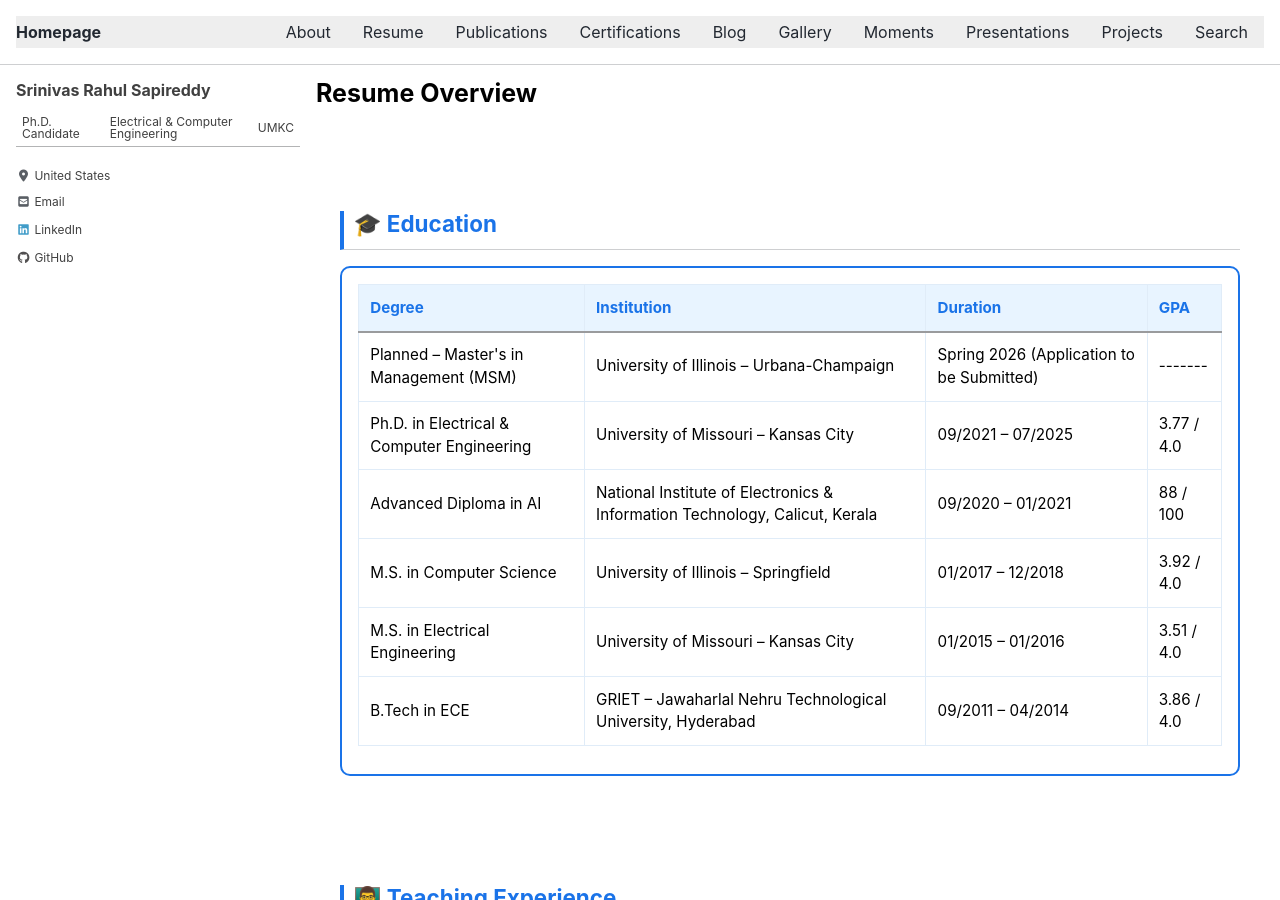
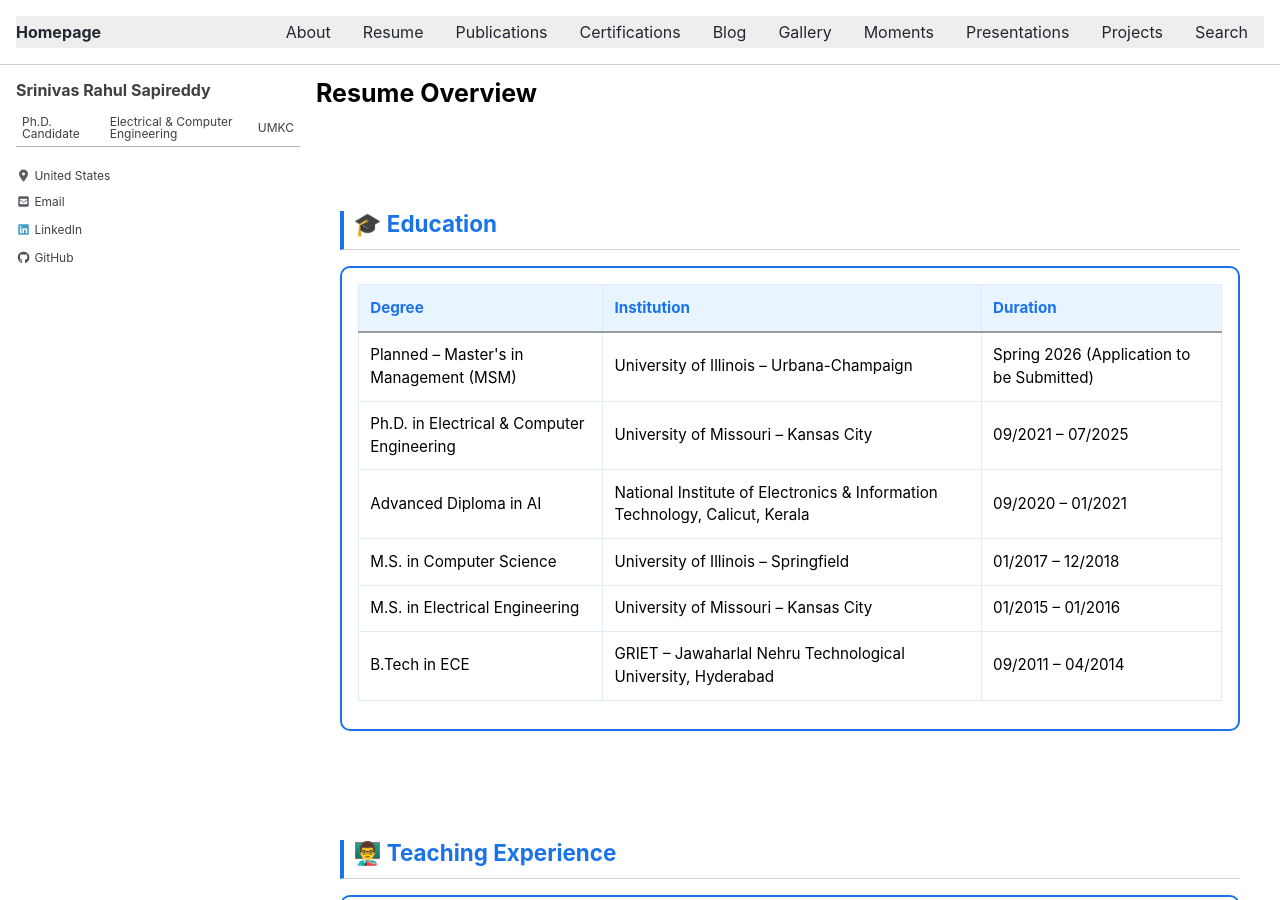
Before and after one commit to srsapireddy/srsapireddy.github.io, a Jekyll site: the page built from _pages/resume.md, in a window 1280 px wide and 900 px high. Built offline with Jekyll 4.4.1, drawn with Linux system fonts in a browser that asks for light colours; cached includes are drawn as plain includes; nearby versions of some CDN libraries.

Commit message:
Update resume.md

```diff
--- a/_pages/resume.md
+++ b/_pages/resume.md
@@ -79,14 +79,14 @@
 <h2>🎓 Education</h2>
 <div class="table-wrapper">
 <table class="resume-table">
-<thead><tr><th>Degree</th><th>Institution</th><th>Duration</th><th>GPA</th></tr></thead>
+<thead><tr><th>Degree</th><th>Institution</th><th>Duration</th></tr></thead>
 <tbody>
-<tr><td>Planned – Master's in Management (MSM)</td><td>University of Illinois – Urbana-Champaign</td><td>Spring 2026 (Application to be Submitted)</td><td>-------</td></tr>
-<tr><td>Ph.D. in Electrical & Computer Engineering</td><td>University of Missouri – Kansas City</td><td>09/2021 – 07/2025</td><td>3.77 / 4.0</td></tr>
-<tr><td>Advanced Diploma in AI</td><td>National Institute of Electronics & Information Technology, Calicut, Kerala</td><td>09/2020 – 01/2021</td><td>88 / 100</td></tr>
-<tr><td>M.S. in Computer Science</td><td>University of Illinois – Springfield</td><td>01/2017 – 12/2018</td><td>3.92 / 4.0</td></tr>
-<tr><td>M.S. in Electrical Engineering</td><td>University of Missouri – Kansas City</td><td>01/2015 – 01/2016</td><td>3.51 / 4.0</td></tr>
-<tr><td>B.Tech in ECE</td><td>GRIET – Jawaharlal Nehru Technological University, Hyderabad</td><td>09/2011 – 04/2014</td><td>3.86 / 4.0</td></tr>
+<tr><td>Planned – Master's in Management (MSM)</td><td>University of Illinois – Urbana-Champaign</td><td>Spring 2026 (Application to be Submitted)</td></tr>
+<tr><td>Ph.D. in Electrical & Computer Engineering</td><td>University of Missouri – Kansas City</td><td>09/2021 – 07/2025</td></tr>
+<tr><td>Advanced Diploma in AI</td><td>National Institute of Electronics & Information Technology, Calicut, Kerala</td><td>09/2020 – 01/2021</td></tr>
+<tr><td>M.S. in Computer Science</td><td>University of Illinois – Springfield</td><td>01/2017 – 12/2018</td></tr>
+<tr><td>M.S. in Electrical Engineering</td><td>University of Missouri – Kansas City</td><td>01/2015 – 01/2016</td></tr>
+<tr><td>B.Tech in ECE</td><td>GRIET – Jawaharlal Nehru Technological University, Hyderabad</td><td>09/2011 – 04/2014</td></tr>
 </tbody>
 </table>
 </div>
```
